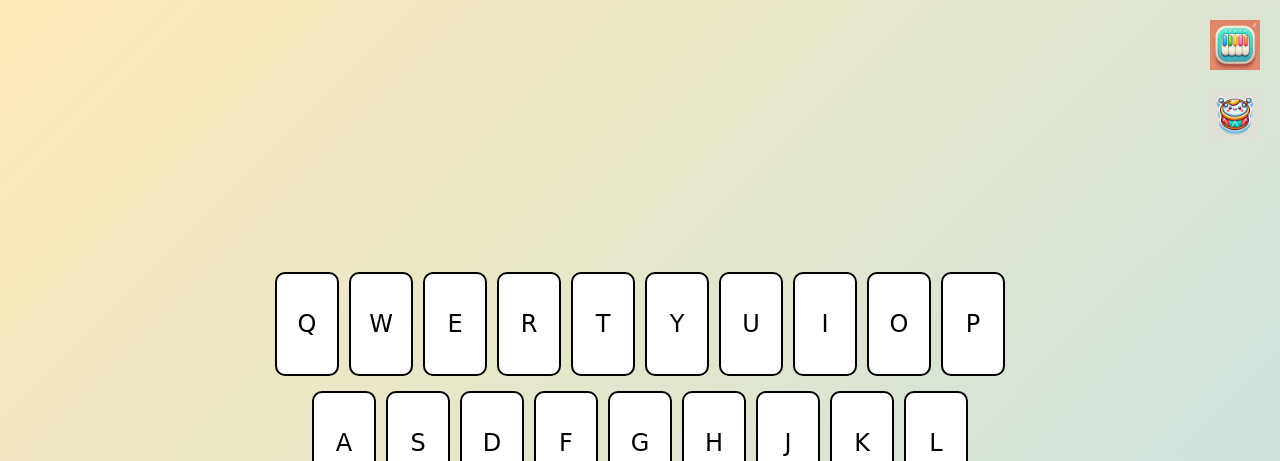
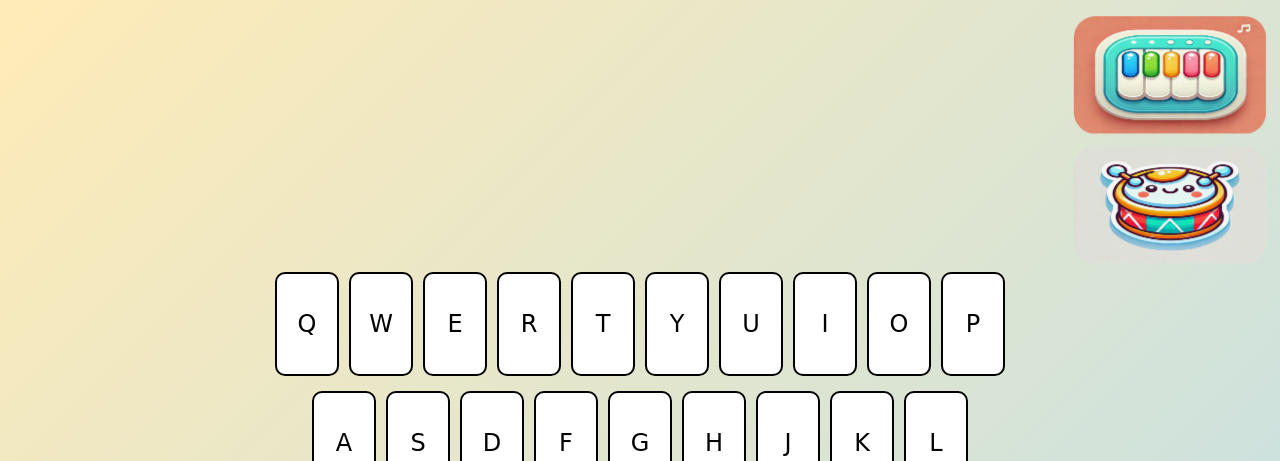
Before and after one commit to avaquero1/PlayfulPixels, a Flask app: page /music in a window 1280 px wide. Shown: the top 461 px of the page. Run offline with Flask 3, Linux system fonts and the light colour scheme.

Commit message:
completed phase 1 of music ui

```diff
--- a/app/static/css/styles.css
+++ b/app/static/css/styles.css
@@ -55,14 +55,33 @@ a, button, .clickable {
 }
 
 .instrument-icon {
-    width: 50px; /* Reduced size */
-    height: 50px;
+    width: 180px; /* Reduced size */
+    height: 110px;
     transition: transform 0.3s ease;
 }
 
 .instrument-icon img {
+
+
+
     width: 100%;
     height: 100%;
+    border-radius: 20px;
+
+
+
+
+   /* width: 70px;
+    height: auto;
+    border-radius: 20px;  Curved edges for the Home button */
+    animation: pulse 3s infinite;
+
+
+
+
+
+
+
 }
 
 .instrument-icon.active {
```
